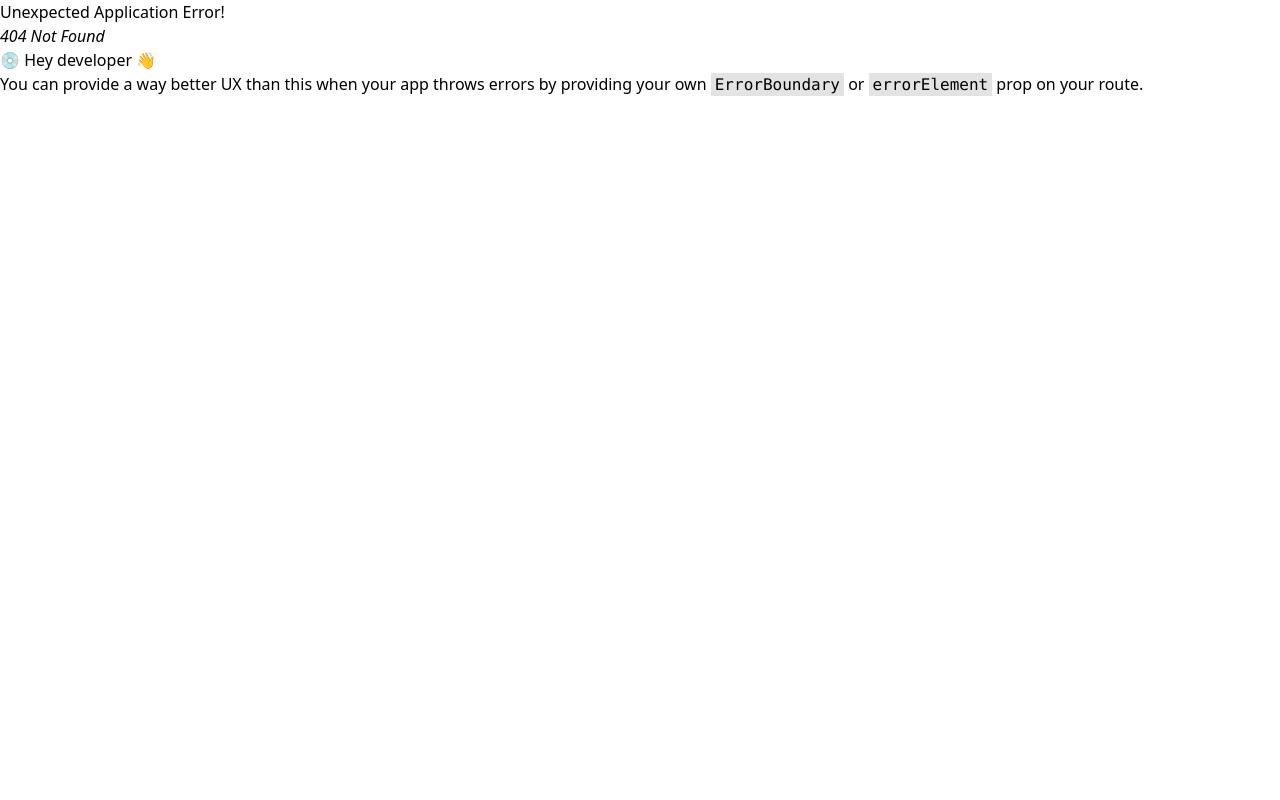
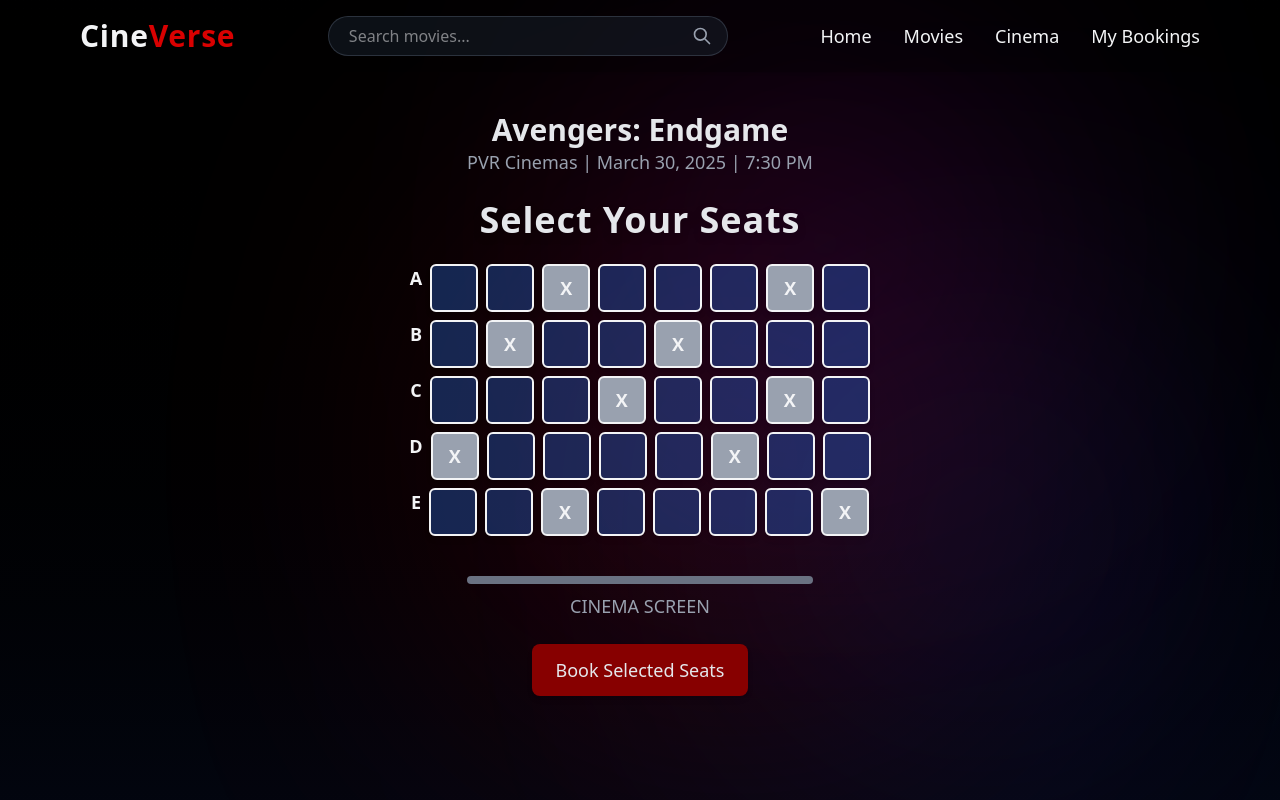
Before and after one commit to aarushi-sinha04/CineVerse, a React (Vite) app in the folder frontend/: page /seat-booking in a window 1280 px wide. Before the commit this address had no page. Built offline with nearby package versions, Linux system fonts and the light colour scheme.

Commit message:
feat: add seat booking component rough layout and create component for background glow

```diff
--- a/frontend/src/App.jsx
+++ b/frontend/src/App.jsx
@@ -7,6 +7,7 @@ import MoviePage from './components/Movie.jsx';
 import Landing from './components/Landing.jsx';
 import AllmoviesPage from './components/Allmovies.jsx';
 import BookingPage from './components/movieBooking.jsx';
+import SeatLayout from './components/seatBooking.jsx';
 
 const router = createBrowserRouter(
   createRoutesFromElements(
@@ -15,6 +16,7 @@ const router = createBrowserRouter(
       <Route path="/all-movies" element={<AllmoviesPage />} />
       <Route path="/movie/:id" element={<MoviePage />} /> {/* Dynamic Movie Route */}
       <Route path="/booking-movie/:id" element={<BookingPage />} />
+      <Route path="/seat-booking" element={<SeatLayout />} />
     </>
   )
 );
--- a/frontend/src/components/Landing.jsx
+++ b/frontend/src/components/Landing.jsx
@@ -2,6 +2,8 @@ import React from "react";
 import { NavLink } from "react-router-dom";
 import { motion } from "framer-motion";
 import Header from "./Header";
+import Glow from "./glow";
+// Import the glow component
 
 
 const Landing = () => {
@@ -10,37 +12,7 @@ const Landing = () => {
         <div className="relative h-screen w-full flex flex-col items-center justify-center text-gray-100 overflow-hidden">
             <Header />
 
-            {/* Background Animation Layer */}
-            <motion.div
-                className="absolute inset-0 bg-gradient-to-b from-gray-900 via-black to-gray-950"
-                animate={{ backgroundPosition: ["0% 0%", "100% 100%", "0% 0%"] }}
-                transition={{ duration: 10, repeat: Infinity, ease: "linear" }}
-                style={{ backgroundSize: "200% 200%" }}
-            ></motion.div>
-
-            {/* Enhanced Red Glow - Moderately Bright */}
-            <motion.div
-                className="absolute w-[400px] h-[400px] bg-red-600 opacity-35 rounded-full blur-[170px]"
-                initial={{ x: "-50%", y: "-50%" }}
-                animate={{ x: ["-30%", "25%", "-30%"], y: ["-20%", "15%", "-20%"] }}
-                transition={{ duration: 12, repeat: Infinity, ease: "easeInOut" }}
-            ></motion.div>
-
-            {/* More Visible Navy Blue Glow - Balanced Intensity */}
-            <motion.div
-                className="absolute bottom-10 right-10 w-[350px] h-[350px] bg-blue-700 opacity-30 rounded-full blur-[160px]"
-                initial={{ x: "50%", y: "50%" }}
-                animate={{ x: ["25%", "-30%", "25%"], y: ["15%", "-20%", "15%"] }}
-                transition={{ duration: 14, repeat: Infinity, ease: "easeInOut" }}
-            ></motion.div>
-
-            {/* New Purple Glow for a Galactic Effect - Softer but Noticeable */}
-            <motion.div
-                className="absolute top-16 left-1/2 w-[300px] h-[300px] bg-purple-600 opacity-25 rounded-full blur-[150px]"
-                initial={{ x: "-40%", y: "-30%" }}
-                animate={{ x: ["-20%", "20%", "-20%"], y: ["-10%", "15%", "-10%"] }}
-                transition={{ duration: 16, repeat: Infinity, ease: "easeInOut" }}
-            ></motion.div>
+            <Glow/>
 
 
             {/* Content Section */}
--- /dev/null
+++ b/frontend/src/components/glow.jsx
@@ -0,0 +1,42 @@
+import React from "react";
+import { motion } from "framer-motion";
+
+const Glow = () => {
+    return (
+        <>
+        {/* Background Animation Layer */}
+        <motion.div
+                className="absolute inset-0 bg-gradient-to-b from-gray-900 via-black to-gray-950"
+                animate={{ backgroundPosition: ["0% 0%", "100% 100%", "0% 0%"] }}
+                transition={{ duration: 10, repeat: Infinity, ease: "linear" }}
+                style={{ backgroundSize: "200% 200%" }}
+            ></motion.div>
+
+            {/* Enhanced Red Glow - Moderately Bright */}
+            <motion.div
+                className="absolute w-[400px] h-[400px] bg-red-600 opacity-35 rounded-full blur-[170px]"
+                initial={{ x: "-50%", y: "-50%" }}
+                animate={{ x: ["-30%", "25%", "-30%"], y: ["-20%", "15%", "-20%"] }}
+                transition={{ duration: 12, repeat: Infinity, ease: "easeInOut" }}
+            ></motion.div>
+
+            {/* More Visible Navy Blue Glow - Balanced Intensity */}
+            <motion.div
+                className="absolute bottom-10 right-10 w-[350px] h-[350px] bg-blue-700 opacity-30 rounded-full blur-[160px]"
+                initial={{ x: "50%", y: "50%" }}
+                animate={{ x: ["25%", "-30%", "25%"], y: ["15%", "-20%", "15%"] }}
+                transition={{ duration: 14, repeat: Infinity, ease: "easeInOut" }}
+            ></motion.div>
+
+            {/* New Purple Glow for a Galactic Effect - Softer but Noticeable */}
+            <motion.div
+                className="absolute top-16 left-1/2 w-[300px] h-[300px] bg-purple-600 opacity-25 rounded-full blur-[150px]"
+                initial={{ x: "-40%", y: "-30%" }}
+                animate={{ x: ["-20%", "20%", "-20%"], y: ["-10%", "15%", "-10%"] }}
+                transition={{ duration: 16, repeat: Infinity, ease: "easeInOut" }}
+            ></motion.div>
+        </>
+    );
+};
+
+export default Glow;
--- a/frontend/src/components/movieBooking.jsx
+++ b/frontend/src/components/movieBooking.jsx
@@ -2,6 +2,7 @@ import React, { useEffect, useState } from "react";
 import { useParams } from "react-router-dom";
 import { motion } from "framer-motion";
 import Header from "./Header";
+import Glow from "./glow";
 
 function BookingPage() {
     const { id } = useParams();
@@ -54,37 +55,7 @@ function BookingPage() {
         <div className="relative w-full min-h-screen bg-black text-white overflow-hidden">
 
 
-            {/* Background Animation Layer */}
-            <motion.div
-                className="absolute inset-0 bg-gradient-to-b from-gray-900 via-black to-gray-950"
-                animate={{ backgroundPosition: ["0% 0%", "100% 100%", "0% 0%"] }}
-                transition={{ duration: 10, repeat: Infinity, ease: "linear" }}
-                style={{ backgroundSize: "200% 200%" }}
-            ></motion.div>
-
-            {/* Enhanced Red Glow - Moderately Bright */}
-            <motion.div
-                className="absolute w-[400px] h-[400px] bg-red-600 opacity-35 rounded-full blur-[170px]"
-                initial={{ x: "-50%", y: "-50%" }}
-                animate={{ x: ["-30%", "25%", "-30%"], y: ["-20%", "15%", "-20%"] }}
-                transition={{ duration: 12, repeat: Infinity, ease: "easeInOut" }}
-            ></motion.div>
-
-            {/* More Visible Navy Blue Glow - Balanced Intensity */}
-            <motion.div
-                className="absolute bottom-10 right-10 w-[350px] h-[350px] bg-blue-700 opacity-30 rounded-full blur-[160px]"
-                initial={{ x: "50%", y: "50%" }}
-                animate={{ x: ["25%", "-30%", "25%"], y: ["15%", "-20%", "15%"] }}
-                transition={{ duration: 14, repeat: Infinity, ease: "easeInOut" }}
-            ></motion.div>
-
-            {/* New Purple Glow for a Galactic Effect - Softer but Noticeable */}
-            <motion.div
-                className="absolute top-16 left-1/2 w-[300px] h-[300px] bg-purple-600 opacity-25 rounded-full blur-[150px]"
-                initial={{ x: "-40%", y: "-30%" }}
-                animate={{ x: ["-20%", "20%", "-20%"], y: ["-10%", "15%", "-10%"] }}
-                transition={{ duration: 16, repeat: Infinity, ease: "easeInOut" }}
-            ></motion.div>
+            <Glow />
 
             <div className="max-w-4xl mx-auto p-6 relative z-10">
                 {/* Movie Info */}
--- /dev/null
+++ b/frontend/src/components/seatBooking.jsx
@@ -0,0 +1,97 @@
+import React, { useState } from "react";
+import { motion } from "framer-motion";
+import Glow from "./glow";
+import Header from "./Header";
+
+const SeatLayout = () => {
+  const [selectedSeats, setSelectedSeats] = useState([]);
+  const seatLayout = [
+    [0, 0, 1, 0, 0, 0, 1, 0],
+    [0, 1, 0, 0, 1, 0, 0, 0],
+    [0, 0, 0, 1, 0, 0, 1, 0],
+    [1, 0, 0, 0, 0, 1, 0, 0],
+    [0, 0, 1, 0, 0, 0, 0, 1],
+  ];
+
+  const toggleSeatSelection = (row, col) => {
+    if (seatLayout[row][col] === 1) return;
+    const seatId = `${row}-${col}`;
+    setSelectedSeats((prevSelected) =>
+      prevSelected.includes(seatId)
+        ? prevSelected.filter((id) => id !== seatId)
+        : [...prevSelected, seatId]
+    );
+  };
+
+  return (
+    <div className="relative h-screen w-full flex flex-col items-center justify-center text-gray-100 overflow-hidden">
+        <Header />
+
+      <Glow />
+
+
+
+      <motion.div
+        initial={{ opacity: 0, y: 30 }}
+        animate={{ opacity: 1, y: 0 }}
+        transition={{ duration: 1, ease: "easeOut" }}
+        className="text-center z-10 flex flex-col items-center justify-center h-full -mt-16"
+      >
+        <div className="mb-6 align-left">
+          <h2 className="text-3xl font-bold text-gray-200">Avengers: Endgame</h2>
+          <p className="text-lg text-gray-400">PVR Cinemas | March 30, 2025 | 7:30 PM</p>
+        </div>
+        <div></div>
+
+
+        <h2 className="text-4xl font-bold mb-6 text-gray-200 tracking-wide drop-shadow-lg">
+          Select Your Seats
+        </h2>
+        <div className="flex flex-col space-y-2 mb-4">
+          {seatLayout.map((row, rowIndex) => (
+            <div key={rowIndex} className="flex justify-center space-x-2">
+              <span className="text-lg font-semibold mr-2">{String.fromCharCode(65 + rowIndex)}</span>
+              {row.map((seat, colIndex) => {
+                const seatId = `${rowIndex}-${colIndex}`;
+                const isSelected = selectedSeats.includes(seatId);
+                const isBooked = seat === 1;
+                return (
+                  <button
+                    key={seatId}
+                    onClick={() => toggleSeatSelection(rowIndex, colIndex)}
+                    disabled={isBooked}
+                    className={`w-12 h-12 border-2 rounded-md flex items-center justify-center text-lg font-semibold shadow-md transition-all duration-300
+                      ${isBooked ? "bg-gray-400 cursor-not-allowed" : isSelected ? "bg-green-700/70" : "bg-blue-500/30 hover:bg-blue-800/80"}`}
+                  >
+                    {seat === 1 ? "X" : isSelected ? "✓" : ""}
+                  </button>
+                );
+              })}
+            </div>
+          ))}
+        </div>
+        <div className="w-full mt-6 flex flex-col items-center">
+          <div className="w-3/4 h-2 bg-gray-500 rounded-lg" />
+          <span className="mt-2 text-gray-400 text-lg">CINEMA SCREEN</span>
+        </div>
+
+        <motion.div
+          initial={{ scale: 0.9, opacity: 0 }}
+          animate={{ scale: 1, opacity: 1 }}
+          transition={{ delay: 1, duration: 0.5, ease: "easeOut" }}
+        >
+          <button
+            disabled={selectedSeats.length === 0}
+            className={`px-6 py-3 mt-6 text-lg font-medium text-gray-200 bg-[#870000] rounded-lg hover:bg-[#610000] hover:text-gray-300 transition-all duration-300 shadow-md ${
+              selectedSeats.length === 0 ? "cursor-not-allowed" : ""
+            }`}
+          >
+            Book Selected Seats
+          </button>
+        </motion.div>
+      </motion.div>
+    </div>
+  );
+};
+
+export default SeatLayout;
```
